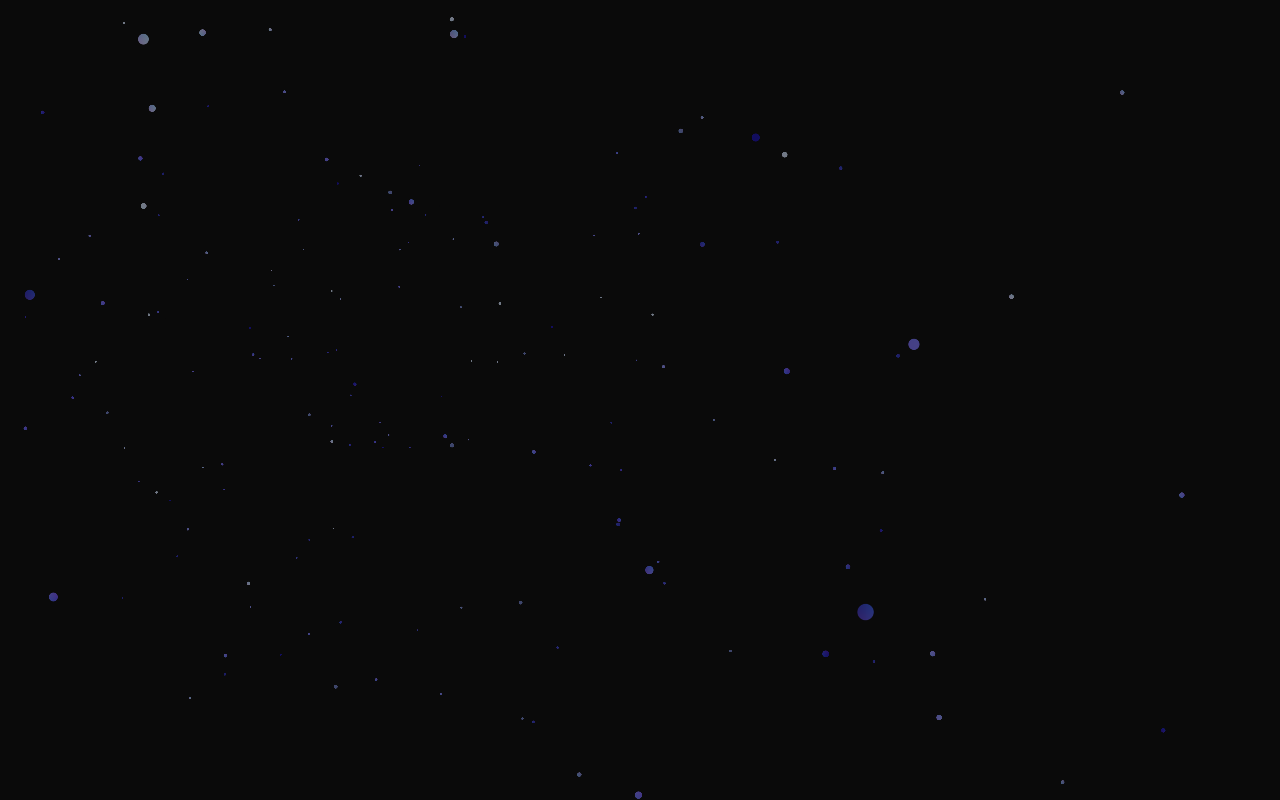
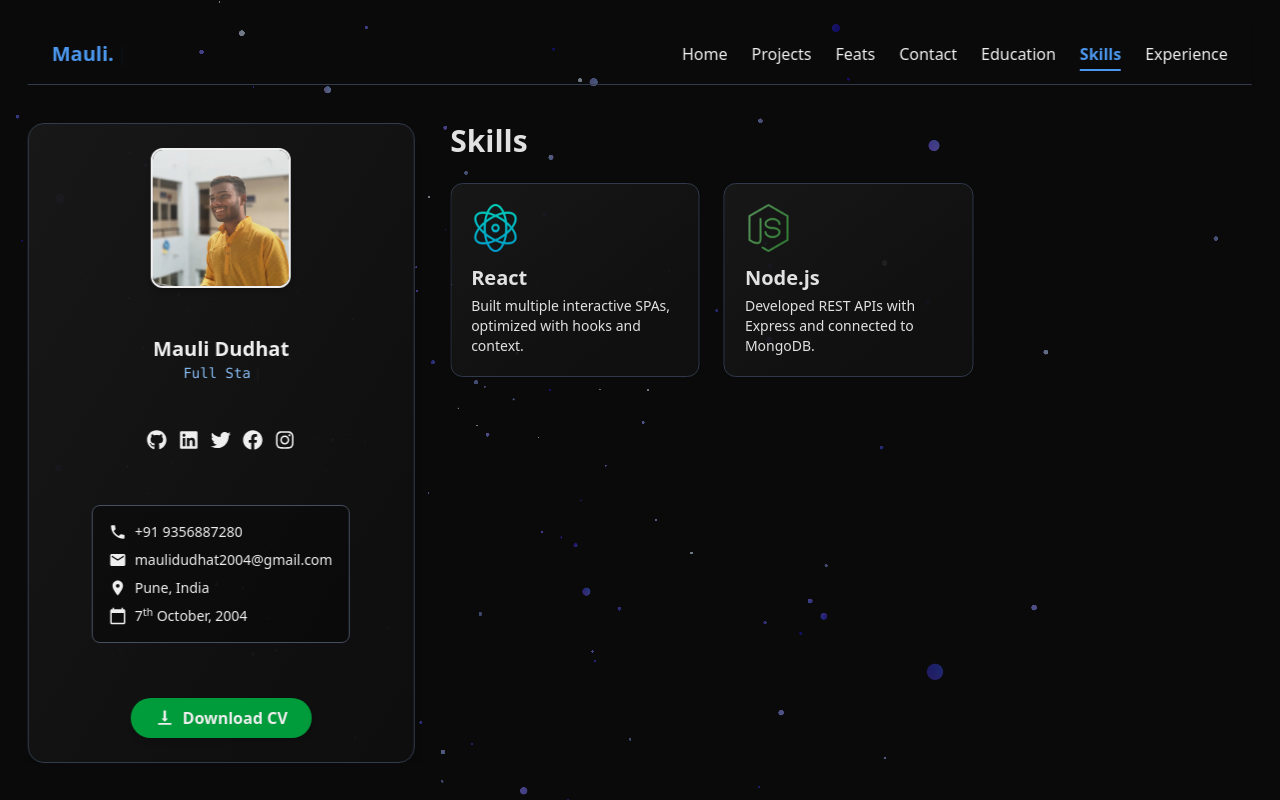
Before and after one commit to mauli-009/mauli_portfolio, a React (Vite) app: page /skills in a window 1280 px wide. Before the commit this address had no page. Built offline with nearby package versions, Linux system fonts and the light colour scheme.

Commit message:
improvemrnt and added section

```diff
--- a/src/App.jsx
+++ b/src/App.jsx
@@ -10,6 +10,9 @@ import Feats from "./components/Feats";
 import "./App.css"; // Keep global styles here if needed
 import Particles from "./components/3d/Particles";
 import SplashIntro from "./components/intro/SplashIntro";
+import Skills from "./pages/Skills";
+import Education from "./pages/Education";
+import Experience from "./pages/Experience";
 
 const App = () => {
   const [introDone, setIntroDone] = useState(false);
@@ -53,6 +56,9 @@ const App = () => {
         <Route path="/project/:id" element={<ProjectPage />} />
         <Route path="/contact" element={<Contact />} />
         <Route path="/feats" element={<Feats />} />
+        <Route path="/skills" element={<Skills />} />
+        <Route path="/education" element={<Education />} />
+        <Route path="/experience" element={<Experience />} />
       </Route>
     </Routes>
   </BrowserRouter>
--- a/src/components/AboutSection.jsx
+++ b/src/components/AboutSection.jsx
@@ -24,7 +24,7 @@ const AboutSection = () => {
         viewport={{ once: true, amount: 0.3 }}
       >
         <Tilt tiltMaxAngleX={5} tiltMaxAngleY={5} scale={1.0} transitionSpeed={400}>
-          <div className="bg-card section rounded-2xl border border-gray-700 p-6 text-white hover:scale-[0.98] transition pointer-events-none section-glimmer">
+          <div className="bg-card section rounded-2xl border border-gray-700 p-6 text-white  transition section-glimmer">
             <h2 className="text-2xl font-bold mb-2 border-b border-gray-600 pb-1">About</h2>
             <p className="text-sm text-muted leading-relaxed">
               I’m a passionate developer with a deep interest in solving real-world problems using modern web technologies and DSA.
@@ -36,21 +36,6 @@ const AboutSection = () => {
         </Tilt>
       </motion.div>
 
-      {/* Animated Profile Cards */}
-      <div className="grid grid-cols-1 sm:grid-cols-2 gap-6 mt-6">
-        {profiles.map((profile, idx) => (
-          <motion.div
-            key={idx}
-            variants={fadeUp}
-            initial="hidden"
-            whileInView="visible"
-            viewport={{ once: true, amount: 0.3 }}
-            custom={idx}
-          >
-            <ProfileCard {...profile} />
-          </motion.div>
-        ))}
-      </div>
     </RightContentWrapper>
   );
 };
--- a/src/components/Navbar.jsx
+++ b/src/components/Navbar.jsx
@@ -5,7 +5,7 @@ import { useState } from "react";
 import { FiMenu, FiX } from "react-icons/fi"; // For hamburger icon
 
 const Navbar = () => {
-  const navItems = ["Home", "Projects", "Feats", "Contact"];
+  const navItems = ["Home", "Projects", "Feats", "Contact", "Education","Skills","Experience"];
   const [menuOpen, setMenuOpen] = useState(false);
 
   return (
--- /dev/null
+++ b/src/components/ProfileCardGrid .jsx
@@ -0,0 +1,34 @@
+// src/components/ProfileCardGrid.jsx
+import { motion } from "framer-motion";
+import ProfileCard from "./ProfileCard";
+import { profiles } from "../constants/constants";
+
+const fadeUp = {
+  hidden: { opacity: 0, y: 30 },
+  visible: (i = 0) => ({
+    opacity: 1,
+    y: 0,
+    transition: { delay: i * 0.2, duration: 0.6 },
+  }),
+};
+
+const ProfileCardGrid = () => {
+  return (
+    <div className="grid grid-cols-1 sm:grid-cols-2 gap-6 mt-6">
+      {profiles.map((profile, idx) => (
+        <motion.div
+          key={idx}
+          variants={fadeUp}
+          initial="hidden"
+          whileInView="visible"
+          viewport={{ once: true, amount: 0.3 }}
+          custom={idx}
+        >
+          <ProfileCard {...profile} />
+        </motion.div>
+      ))}
+    </div>
+  );
+};
+
+export default ProfileCardGrid;
--- a/src/components/RightContentWrapper.jsx
+++ b/src/components/RightContentWrapper.jsx
@@ -6,7 +6,7 @@ const RightContentWrapper = ({ children }) => {
       initial={{ opacity: 0, x: 60 }}
       animate={{ opacity: 1, x: 0 }}
       transition={{ duration: 0.6 }}
-      className="flex flex-col gap-6 max-h-[88vh] overflow-y-auto overflow-x-hidden custom-scrollbar pr-2"
+      className="flex flex-col gap-6  max-h-[88vh] overflow-y-auto overflow-x-hidden custom-scrollbar pr-2"
     >
       {children}
     </motion.div>
--- a/src/constants/constants.js
+++ b/src/constants/constants.js
@@ -180,3 +180,18 @@ export const profiles = [
     profileLink: "https://www.codechef.com/users/cloud_sheep_90"
   }
 ];
+
+
+export const skillsExtended = [
+  {
+    name: "React",
+    icon: "/assets/react.png",
+    description: "Built multiple interactive SPAs, optimized with hooks and context.",
+  },
+  {
+    name: "Node.js",
+    icon: "/assets/node.png",
+    description: "Developed REST APIs with Express and connected to MongoDB.",
+  },
+
+];
--- /dev/null
+++ b/src/pages/Education.jsx
@@ -0,0 +1,12 @@
+import RightContentWrapper from "../components/RightContentWrapper";
+  const Education = () => {
+    return (
+      <RightContentWrapper>
+        <div className="text-white border border-gray-700 p-6 rounded-xl">
+          Education
+        </div>
+      </RightContentWrapper>
+    );
+  };
+
+  export default Education;
--- /dev/null
+++ b/src/pages/Experience.jsx
@@ -0,0 +1,12 @@
+import RightContentWrapper from "../components/RightContentWrapper";
+
+  const Experience = () => {
+    return (
+        <RightContentWrapper>
+      <div className="text-white">
+        Experience
+      </div></RightContentWrapper>
+    );
+  };
+
+  export default Experience;
--- a/src/pages/Home.jsx
+++ b/src/pages/Home.jsx
@@ -2,6 +2,7 @@ import AboutSection from "../components/AboutSection";
 import SkillsSlider from "../components/SkillsSlider";
 import ProjectSlider from "../components/ProjectSlider";
 import { motion } from "framer-motion";
+import ProfileCardGrid from "../components/ProfileCardGrid ";
 
 const fadeInUp = {
   hidden: { opacity: 0, y: 30 },
@@ -22,6 +23,7 @@ const Home = () => {
       viewport={{ once: true, amount: 0.3 }}
     >
       <AboutSection />
+      <ProfileCardGrid />
       <SkillsSlider />
       <ProjectSlider />
     </motion.div>
--- /dev/null
+++ b/src/pages/Skills.jsx
@@ -0,0 +1,26 @@
+import { skillsExtended } from "../constants/constants";
+import RightContentWrapper from "../components/RightContentWrapper";
+
+const Skills = () => {
+  return (
+    <RightContentWrapper>
+    <div className="text-white">
+      <h2 className="text-3xl font-bold mb-6">Skills</h2>
+      <div className="grid grid-cols-1 sm:grid-cols-2 md:grid-cols-3 gap-6">
+        {skillsExtended.map((skill, i) => (
+          <div
+            key={i}
+            className="bg-gradient-to-br from-[#1a1a1a] to-[#111] border border-gray-700 p-5 rounded-xl shadow hover:scale-[1.02] transition"
+          >
+            <img src={skill.icon} alt={skill.name} className="h-12 mb-3" />
+            <h3 className="text-xl font-semibold">{skill.name}</h3>
+            <p className="text-sm text-muted mt-1">{skill.description}</p>
+          </div>
+        ))}
+      </div>
+    </div>
+    </RightContentWrapper>
+  );
+};
+
+export default Skills;
```
